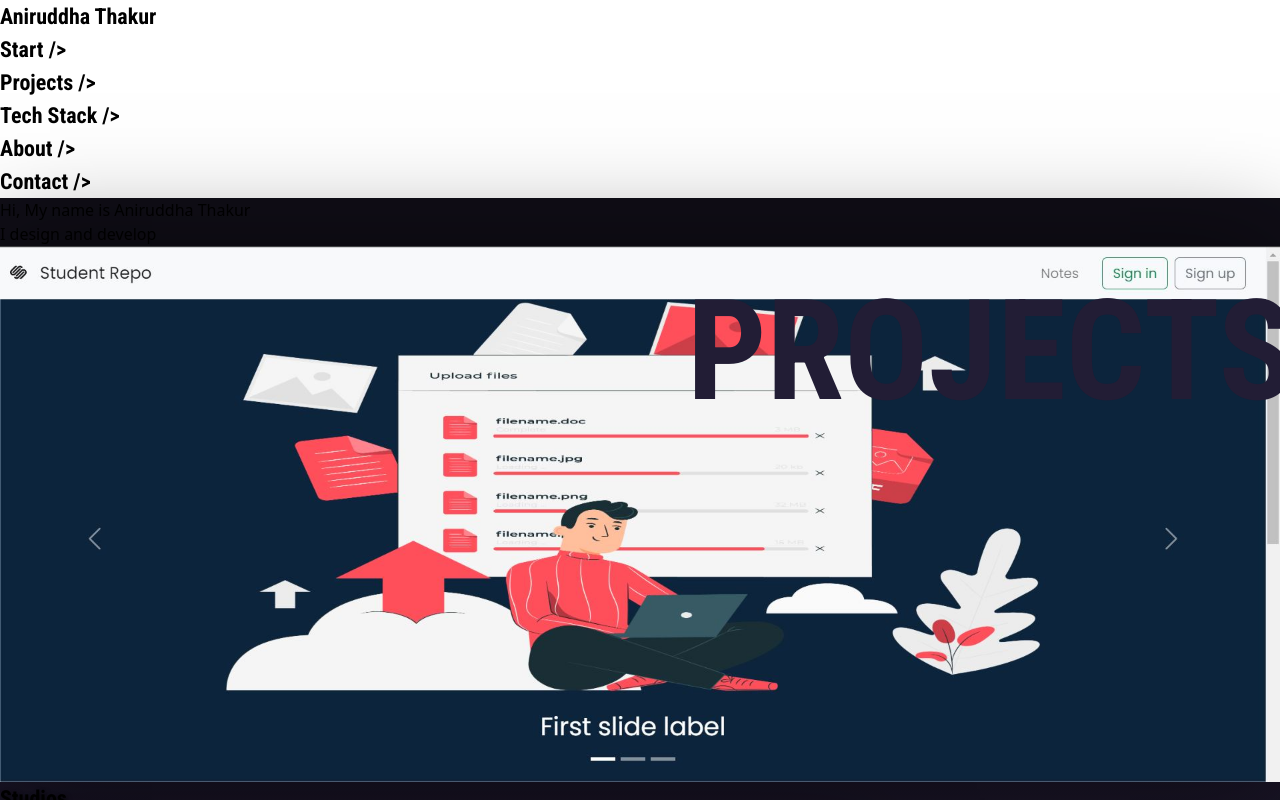
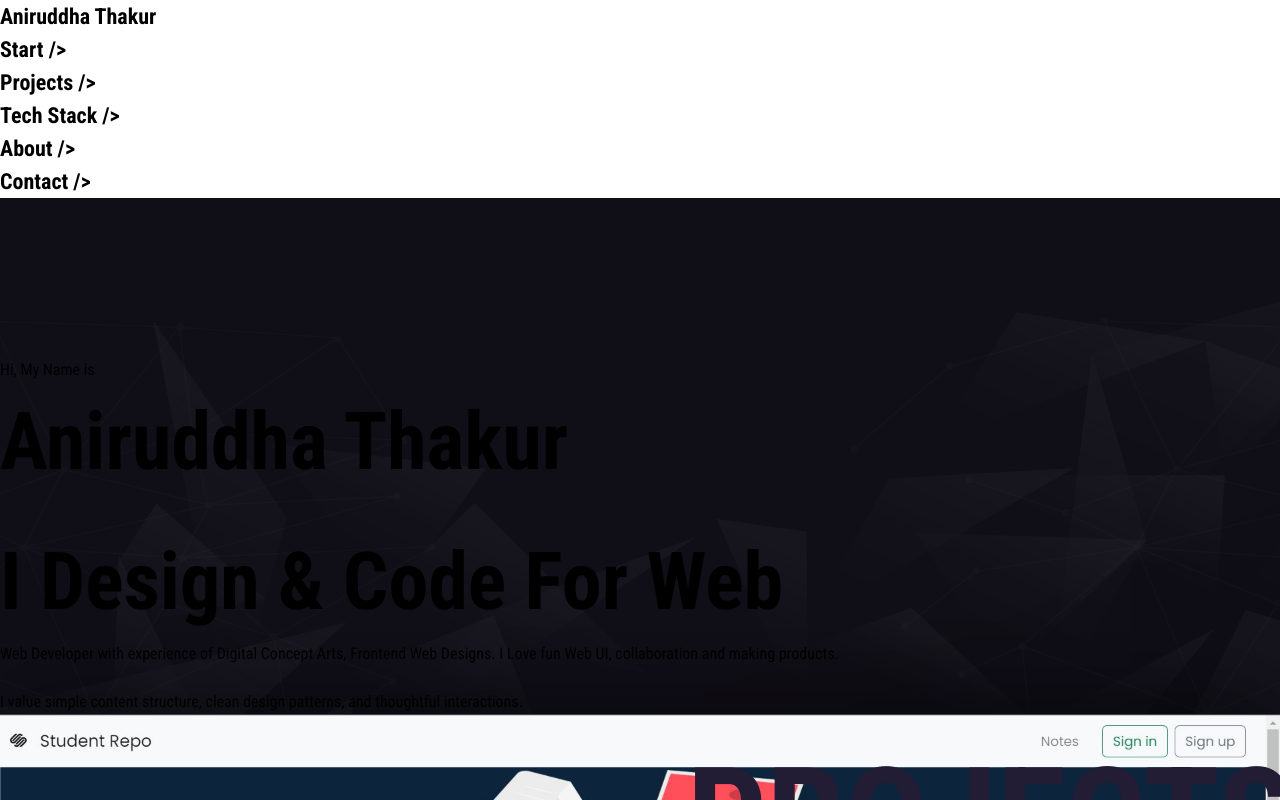
Before and after one commit to aniruddha76/aniruddha-portfolio, a React (Vite) app: page / in a window 1280 px wide. Shown: the top 800 px of the page. Built offline with nearby package versions, Linux system fonts and the light colour scheme.

Commit message:
Portfolio

```diff
--- a/src/App.jsx
+++ b/src/App.jsx
@@ -21,11 +21,24 @@ function App() {
 
       <header id="start">
         <div className="b-center bg-no-repeat bg-cover min-h-dvh" style={{ backgroundImage: "url('./src/assets/images/bg.87635d9.webp')" }}>
-          <div className='flex justify-center items-center min-h-dvh'>
-            <div className='text-white fle'>
+          <div className='min-h-dvh px-64' style={{ paddingTop: "10rem", paddingBottom: 0 }}>
+            <div className='text-white text-4xl' style={{ fontFamily: "Roboto Condensed,Lato,Arial,sans-serif", }}>
+              <h1>Hi, My Name is</h1>
+              <div className='py-5' style={{ fontSize: '5rem', fontWeight: 700 }}>
+                Aniruddha Thakur
+              </div>
+              <div style={{ fontSize: '5rem', fontWeight: 700, paddingTop: '1.25rem' }}>
+                I Design & Code For Web
+              </div>
 
-              <h1>Hi, My name is Aniruddha Thakur</h1>
-              <h1>I design and develop</h1>
+              <div className='text-2xl py-10'>
+                Web Developer with experience of Digital Concept Arts, Frontend Web
+                Designs. I Love fun Web UI, collaboration and making products.<br />
+                <br />
+                I value simple content structure, clean design patterns, and
+                thoughtful interactions.
+              </div>
+
             </div>
           </div>
         </div>
@@ -48,7 +61,7 @@ function App() {
 
           <div className="relative flex">
             <div className="relative px-14" >
-              <img src="./src/assets/images/studiosrepo.jpeg" alt="studiosrepo" className="h-52 w-96 brightness-75" style={{boxShadow: "0 -4px 100px rgba(0, 0, 0, 0.5)"}} />
+              <img src="./src/assets/images/studiosrepo.jpeg" alt="studiosrepo" className="h-52 w-96 brightness-75" style={{ boxShadow: "0 -4px 100px rgba(0, 0, 0, 0.5)" }} />
               <div className="absolute bottom-0 left-0 p-4 text-white" style={{ fontSize: '22px', fontFamily: 'Roboto Condensed,Lato,Arial,sans-serif', fontWeight: 700, textShadow: '2px 2px 4px rgba(0, 0, 0, 0.6)' }}>
                 <p>Studios<br />Repo</p>
                 <hr style={{ fontFamily: 'Roboto Condensed,Lato,Arial,sans-serif', fontWeight: 700 }} />
@@ -58,7 +71,7 @@ function App() {
 
           <div className="relative flex py-14 justify-end">
             <div className="relative px-14" style={{ paddingRight: "25rem" }}>
-              <img src="./src/assets/images/instadownloader.png" alt="studiosrepo" className="h-52 w-99 brightness-75" style={{boxShadow: "0 -4px 100px rgba(0, 0, 0, 0.5)"}} />
+              <img src="./src/assets/images/instadownloader.png" alt="studiosrepo" className="h-52 w-99 brightness-75" style={{ boxShadow: "0 -4px 100px rgba(0, 0, 0, 0.5)" }} />
               <div className="absolute bottom-0 left-0 p-4 text-white" style={{ fontSize: '22px', fontFamily: 'Roboto Condensed,Lato,Arial,sans-serif', fontWeight: 700, textShadow: '2px 2px 4px rgba(0, 0, 0, 0.6)' }}>
                 <p>Insta<br />Downloader</p>
                 <hr style={{ fontFamily: 'Roboto Condensed,Lato,Arial,sans-serif', fontWeight: 700 }} />
@@ -66,7 +79,7 @@ function App() {
             </div>
 
             <div className="absolute px-14" style={{ top: 0, zIndex: 2 }}>
-              <img src="./src/assets/images/express-share.jpg" alt="studiosrepo" className="h-52 w-52 brightness-75" style={{boxShadow: "0 -4px 100px rgba(0, 0, 0, 0.5)"}} />
+              <img src="./src/assets/images/express-share.jpg" alt="studiosrepo" className="h-52 w-52 brightness-75" style={{ boxShadow: "0 -4px 100px rgba(0, 0, 0, 0.5)" }} />
               <div className="absolute bottom-0 left-0 p-4 text-white" style={{ fontSize: '22px', fontFamily: 'Roboto Condensed,Lato,Arial,sans-serif', fontWeight: 700, textShadow: '2px 2px 4px rgba(0, 0, 0, 0.6)' }}>
                 <p>Express<br />Share</p>
                 <hr style={{ fontFamily: 'Roboto Condensed,Lato,Arial,sans-serif', fontWeight: 700 }} />
@@ -77,7 +90,7 @@ function App() {
           <div className="relative flex py-3 justify-between" style={{ paddingBottom: '3rem' }}>
             <div className="relative flex">
               <div className="relative px-14">
-                <img src="./src/assets/images/studiosrepo.jpeg" alt="studiosrepo" className="h-52 w-96 brightness-75" style={{boxShadow: "0 -4px 100px rgba(0, 0, 0, 0.5)"}} />
+                <img src="./src/assets/images/studiosrepo.jpeg" alt="studiosrepo" className="h-52 w-96 brightness-75" style={{ boxShadow: "0 -4px 100px rgba(0, 0, 0, 0.5)" }} />
                 <div className="absolute bottom-0 left-0 p-4 text-white" style={{ fontSize: '22px', fontFamily: 'Roboto Condensed,Lato,Arial,sans-serif', fontWeight: 700, textShadow: '2px 2px 4px rgba(0, 0, 0, 0.6)' }}>
                   <p>Twine<br />Video Calling</p>
                   <hr style={{ fontFamily: 'Roboto Condensed,Lato,Arial,sans-serif', fontWeight: 700 }} />
@@ -87,7 +100,7 @@ function App() {
 
             <div className="relative flex">
               <div className="relative px-14" style={{ bottom: 0, zIndex: 2 }}>
-                <img src="./src/assets/images/studiosrepo.jpeg" alt="studiosrepo" className="h-52 w-96 brightness-75" style={{boxShadow: "0 -4px 100px rgba(0, 0, 0, 0.5)"}} />
+                <img src="./src/assets/images/studiosrepo.jpeg" alt="studiosrepo" className="h-52 w-96 brightness-75" style={{ boxShadow: "0 -4px 100px rgba(0, 0, 0, 0.5)" }} />
                 <div className="absolute bottom-0 left-0 p-4 text-white" style={{ fontSize: '22px', fontFamily: 'Roboto Condensed,Lato,Arial,sans-serif', fontWeight: 700, textShadow: '2px 2px 4px rgba(0, 0, 0, 0.6)' }}>
                   <p>BeatBox<br />Discord Bot</p>
                   <hr style={{ fontFamily: 'Roboto Condensed,Lato,Arial,sans-serif', fontWeight: 700 }} />
@@ -97,14 +110,14 @@ function App() {
           </div>
 
           <div className='px-40 py-5'>
-          <div className="relative px-14" style={{paddingRight: "25rem"}}>
-              <img src="./src/assets/images/instadownloader.png" alt="studiosrepo" className="h-52 w-99 brightness-75" style={{boxShadow: "0 -4px 100px rgba(0, 0, 0, 0.5)"}} />
+            <div className="relative px-14" style={{ paddingRight: "25rem" }}>
+              <img src="./src/assets/images/instadownloader.png" alt="studiosrepo" className="h-52 w-99 brightness-75" style={{ boxShadow: "0 -4px 100px rgba(0, 0, 0, 0.5)" }} />
               <div className="absolute bottom-0 left-0 p-4 text-white" style={{ fontSize: '22px', fontFamily: 'Roboto Condensed,Lato,Arial,sans-serif', fontWeight: 700, textShadow: '2px 2px 4px rgba(0, 0, 0, 0.6)' }}>
                 <p>Blockify<br />Chrome Extension</p>
                 <hr style={{ fontFamily: 'Roboto Condensed,Lato,Arial,sans-serif', fontWeight: 700 }} />
               </div>
             </div>
-            </div>
+          </div>
 
         </div>
 
```
